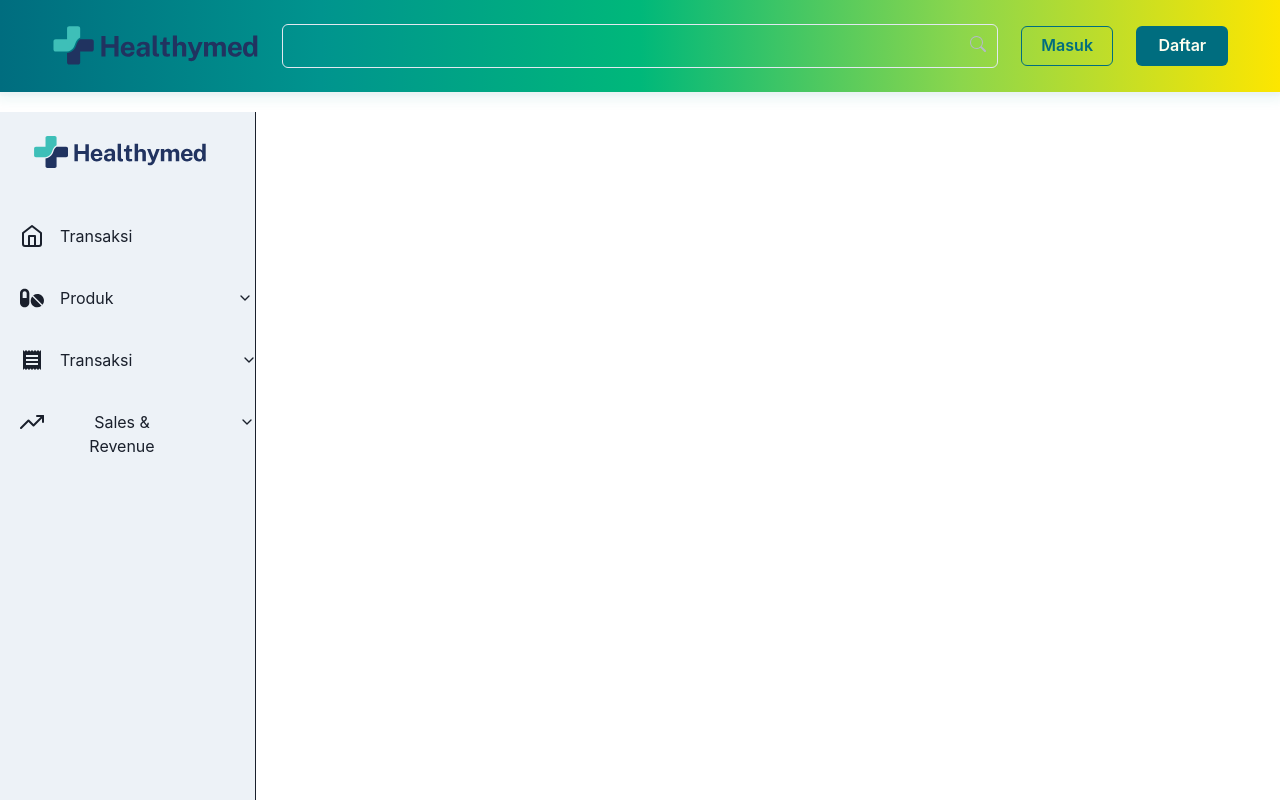
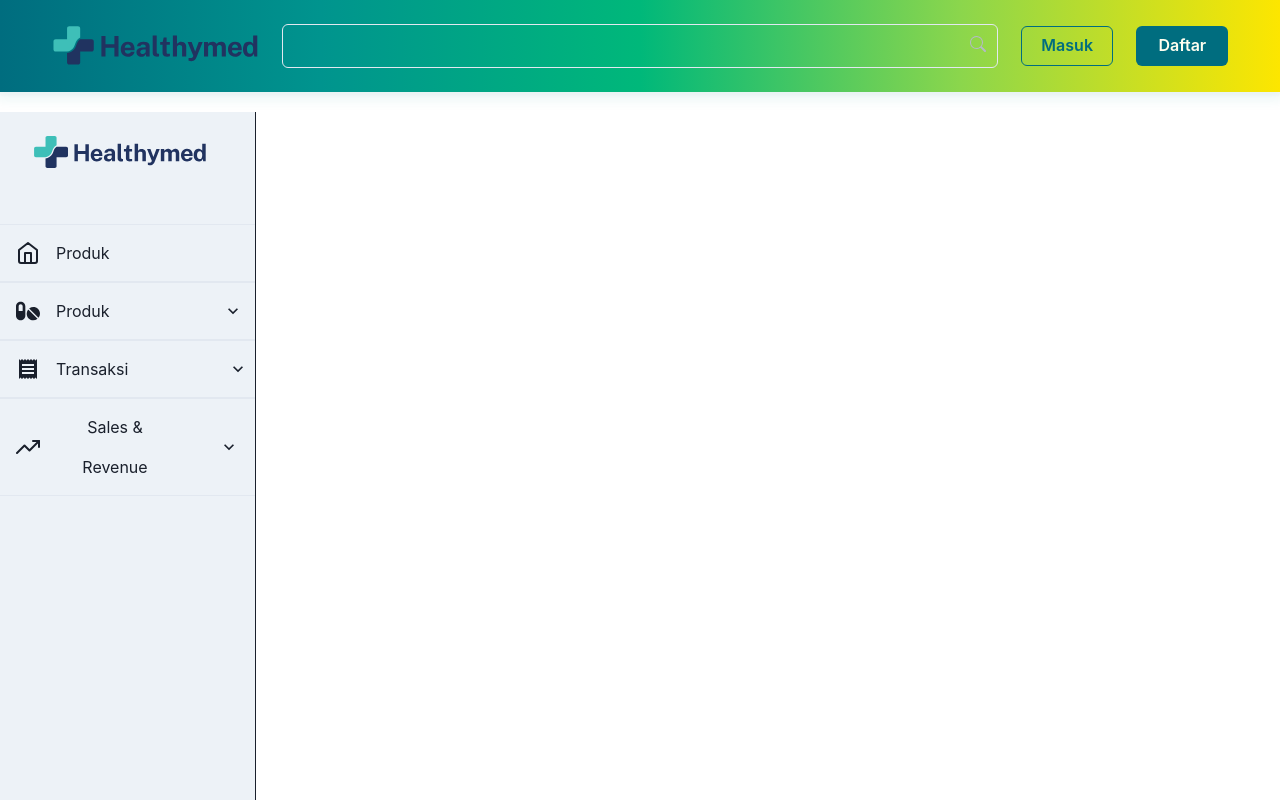
Before and after one commit to purwadhikafullstack/jcwd-2002-03-fe, a Next.js app: page /admin-dashboard in a window 1280 px wide. Shown: the top 800 px of the page. Built offline with nearby package versions, Linux system fonts and the light colour scheme.

Commit message:
ui: added dropdown method

```diff
--- a/src/component/AdminSideBar.jsx
+++ b/src/component/AdminSideBar.jsx
@@ -12,6 +12,14 @@ import {
   MenuList,
   MenuItem,
   Img,
+  Button,
+  ScaleFade,
+  Collapse,
+  Accordion,
+  AccordionItem,
+  AccordionButton,
+  AccordionIcon,
+  AccordionPanel,
 } from "@chakra-ui/react";
 import { FiHome, FiChevronDown, FiTrendingUp } from "react-icons/fi";
 import { FaPills } from "react-icons/fa";
@@ -19,84 +27,86 @@ import { MdReceipt } from "react-icons/md";
 import { Icon } from "@chakra-ui/icons";
 
 const AdminSideBar = () => {
+  const { isOpen, onToggle } = useDisclosure();
+
   return (
+    <>
       <Box minH="100vh">
         <Box
           bgColor="gray.100"
           transition="3s ease"
           borderRight="1px"
           w={{ base: "full", md: "64" }}
-        pos="fixed"
+          pos="absolute"
           h="full"
         >
           <Flex h="20" align="center" mx="8" justifyContent="space-between">
             <Img src="Logo.svg"></Img>
             <CloseButton display={{ base: "flex", md: "none" }} />
           </Flex>
-        <Box mt="8" ml="5">
+          <Box mt="8">
+
+            <Accordion allowMultiple lineHeight="10">
+              <AccordionItem>
                 <Box>
-            <Menu>
-              <MenuButton>
-                <Flex>
-                  <Icon boxSize="6" as={FiHome} />
-                  <Text ml="4">Transaksi</Text>
-                </Flex>
-              </MenuButton>
-            </Menu>
+                  <AccordionButton>
+                    <Icon as={FiHome} boxSize="6" />
+                    <Box ml="4">Produk</Box>
+                  </AccordionButton>
                 </Box>
-          <Box mt="8">
-            <Menu>
-              <MenuButton>
-                <Flex>
-                  <Icon boxSize="6" as={FaPills} />
-                  <Text ml="4">Produk</Text>
-                  <Icon ml="123px" mt="1" as={FiChevronDown} />
-                </Flex>
-              </MenuButton>
-              <MenuList>
-                <MenuItem>Daftar Produk</MenuItem>
-                <MenuItem>Tambah Produk</MenuItem>
-              </MenuList>
-            </Menu>
+              </AccordionItem>
+            </Accordion>
+
+            <Accordion allowMultiple lineHeight="10">
+              <AccordionItem>
+                <Box>
+                  <AccordionButton>
+                    <Icon as={FaPills} boxSize="6" />
+                    <Box ml="4">Produk</Box>
+                    <AccordionIcon ml="113px" />
+                  </AccordionButton>
                 </Box>
-          <Box mt="8">
-            <Menu>
-              <MenuButton>
-                <Flex>
-                  <Icon boxSize="6" as={MdReceipt} />
-                  <Text ml="4">Transaksi</Text>
-                  <Icon ml="109px" mt="1" as={FiChevronDown} />
-                </Flex>
-              </MenuButton>
-              <MenuList>
-                <MenuItem>Semua Pesanan</MenuItem>
-                <MenuItem>Pesanan Baru</MenuItem>
-                <MenuItem>Siap Kirim</MenuItem>
-                <MenuItem>Dalam Pengiriman</MenuItem>
-                <MenuItem>Selesai</MenuItem>
-                <MenuItem>Dibatalkan</MenuItem>
-              </MenuList>
-            </Menu>
+                <AccordionPanel  _hover={{cursor:"Pointer", bgColor:"gray.200"}} pl="14">Daftar Produk</AccordionPanel>
+                <AccordionPanel _hover={{cursor:"Pointer", bgColor:"gray.200"}} pl="14">Tambah Produk</AccordionPanel>
+              </AccordionItem>
+            </Accordion>
+
+            <Accordion allowMultiple lineHeight="10">
+              <AccordionItem>
+                <Box>
+                  <AccordionButton>
+                    <Icon as={MdReceipt} boxSize="6" />
+                    <Box ml="4">Transaksi</Box>
+                    <AccordionIcon ml="100px" />
+                  </AccordionButton>
                 </Box>
-          <Box mt="8">
-            <Menu>
-              <MenuButton>
-                <Flex>
-                  <Icon boxSize="6" as={FiTrendingUp} />
-                  <Text ml="4">Sales & Revenue</Text>
-                  <Icon ml="55px" mt="1" as={FiChevronDown} />
-                </Flex>
-              </MenuButton>
-              <MenuList>
-                <MenuItem>Ringkasan Statistik</MenuItem>
-                <MenuItem>Buku Kas</MenuItem>
-                <MenuItem>Laba Rugi</MenuItem>
-              </MenuList>
-            </Menu>
+                <AccordionPanel  _hover={{cursor:"Pointer", bgColor:"gray.200"}} pl="14">Semua Pesanan</AccordionPanel>
+                <AccordionPanel _hover={{cursor:"Pointer", bgColor:"gray.200"}} pl="14">Pesanan Baru</AccordionPanel>
+                <AccordionPanel _hover={{cursor:"Pointer", bgColor:"gray.200"}} pl="14">Siap Kirim</AccordionPanel>
+                <AccordionPanel _hover={{cursor:"Pointer", bgColor:"gray.200"}} pl="14">Dalam Pengiriman</AccordionPanel>
+                <AccordionPanel _hover={{cursor:"Pointer", bgColor:"gray.200"}} pl="14">Selesai</AccordionPanel>
+                <AccordionPanel _hover={{cursor:"Pointer", bgColor:"gray.200"}} pl="14">Dibatalkan</AccordionPanel>
+              </AccordionItem>
+            </Accordion>
+
+            <Accordion allowMultiple lineHeight="10">
+              <AccordionItem>
+                <Box>
+                  <AccordionButton>
+                    <Icon as={FiTrendingUp} boxSize="6" />
+                    <Box ml="4">Sales & Revenue</Box>
+                    <AccordionIcon ml="45px" />
+                  </AccordionButton>
+                </Box>
+                <AccordionPanel  _hover={{cursor:"Pointer", bgColor:"gray.200"}} pl="14">Ringkasan Statistik</AccordionPanel>
+                <AccordionPanel _hover={{cursor:"Pointer", bgColor:"gray.200"}} pl="14">Buku Kas</AccordionPanel>
+                <AccordionPanel _hover={{cursor:"Pointer", bgColor:"gray.200"}} pl="14">Laba Rugi</AccordionPanel>
+              </AccordionItem>
+            </Accordion>
           </Box>
         </Box>
       </Box>
-    </Box>
+    </>
   );
 };
 
```
Lines whose indentation alone changed are shown as unchanged.
